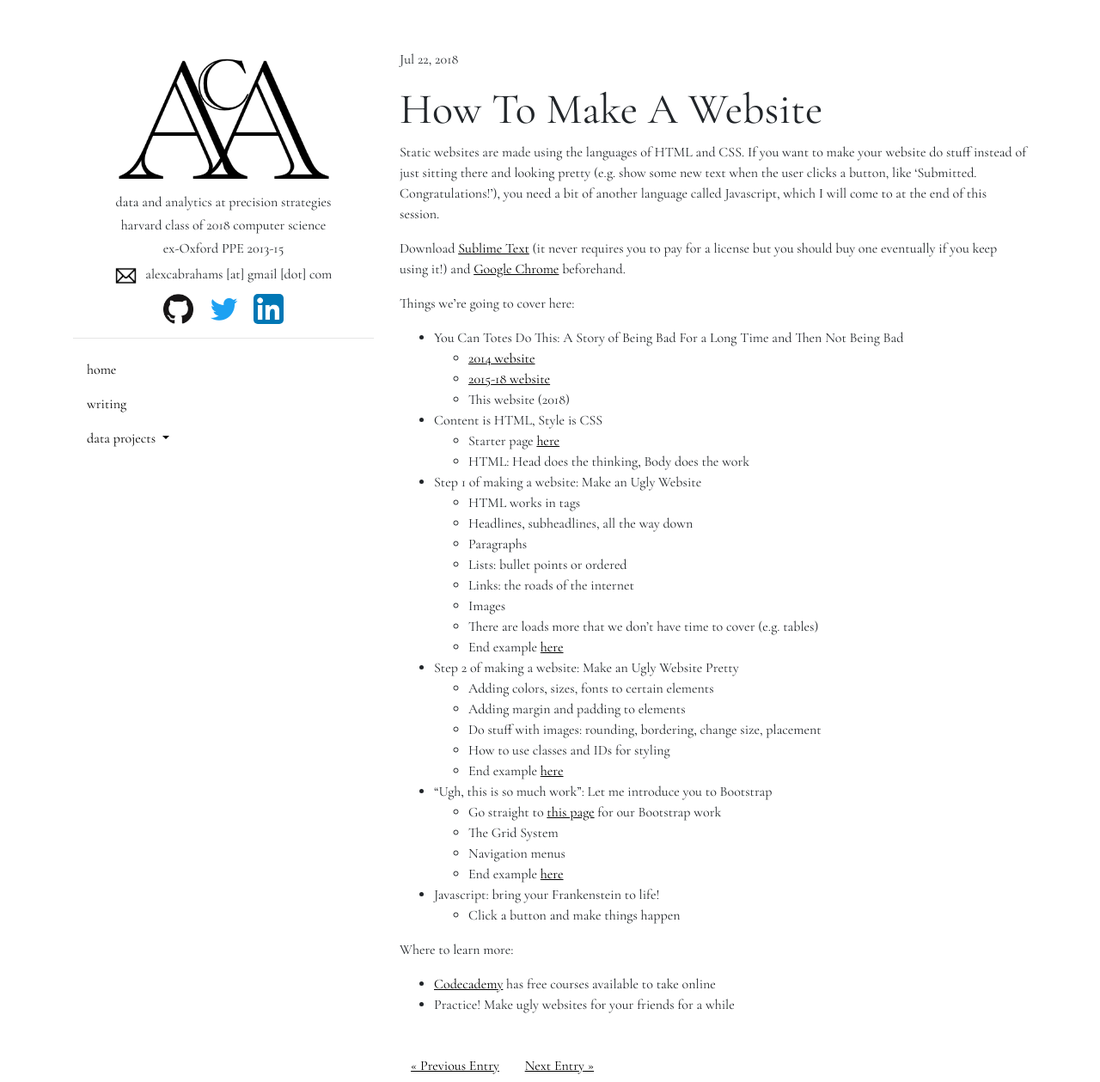
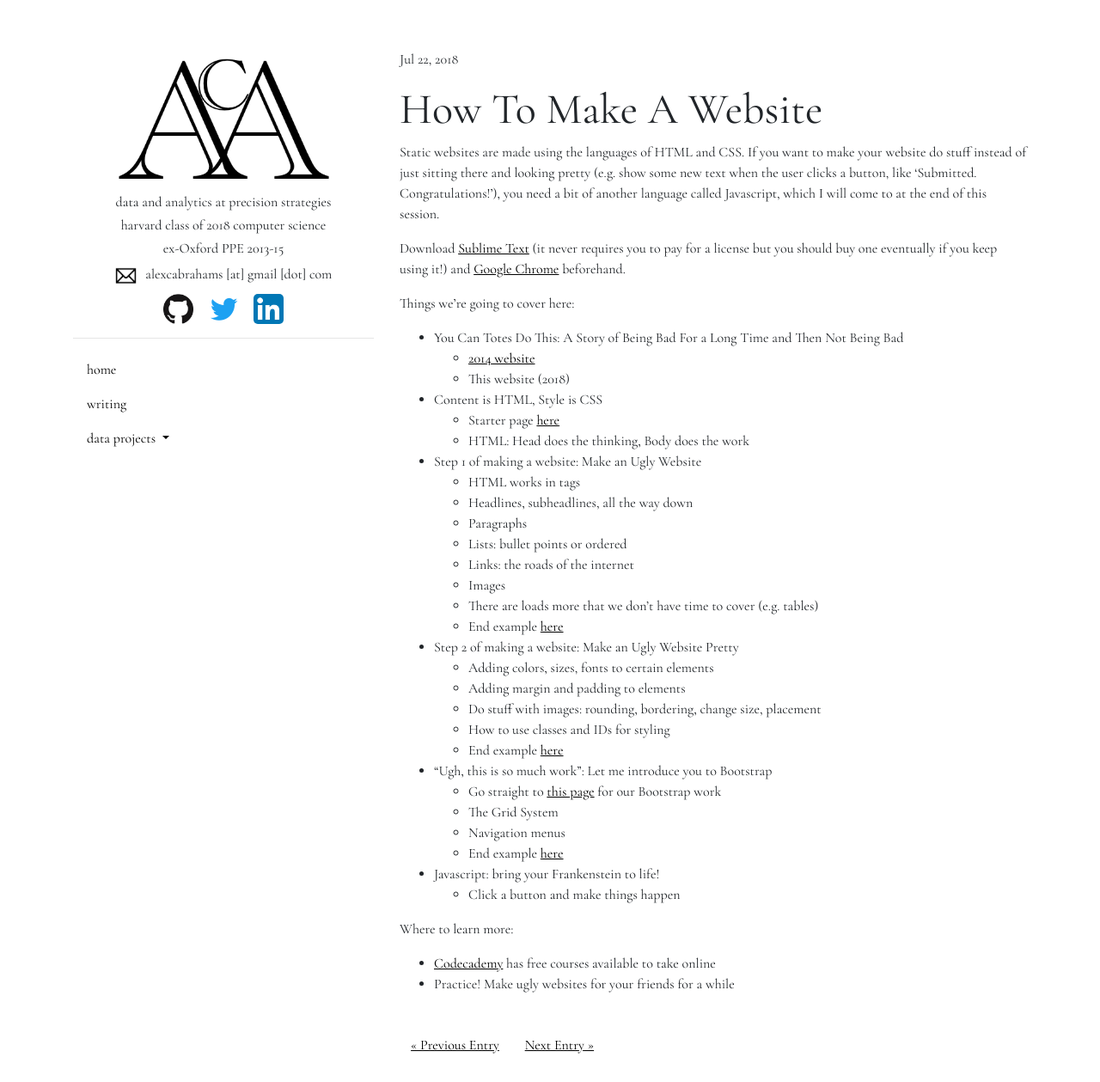
Before and after one commit to AlexAbes/alexabrahams5, a Jekyll site: the page built from _posts/2018-07-22-makewebsites.md, in a window 1280 px wide. Shown: the whole page at 86% size. Built offline with Jekyll 4.4.1, drawn with Linux system fonts in a browser that asks for light colours; nearby versions of some CDN libraries; some web fonts are replaced; after the commit the page ends 1235 px from its top, so only the background shows below that.

Commit message:
fixed link bug in post

```diff
--- a/_posts/2018-07-22-makewebsites.md
+++ b/_posts/2018-07-22-makewebsites.md
@@ -11,7 +11,6 @@ Download [Sublime Text](https://www.sublimetext.com/) (it never requires you to
 Things we're going to cover here:
 * You Can Totes Do This: A Story of Being Bad For a Long Time and Then Not Being Bad
     * [2014 website](http://alexabes.github.io/alexabrahams2/)
-    * [2015-18 website](alexabrahams.co.uk)
     * This website (2018)
 * Content is HTML, Style is CSS
     * Starter page [here](http://alexandraabrahams.com/makewebsites/index.html)
```
